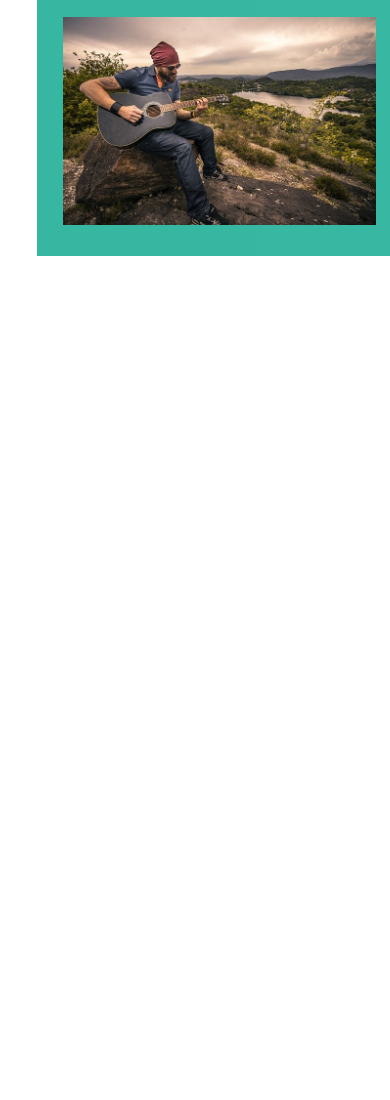
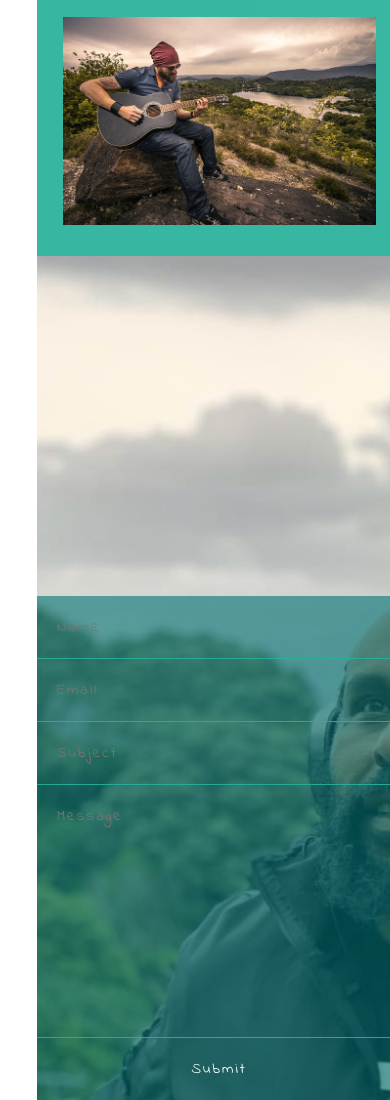
Before and after one commit to haluskua/flex-box-portfolio, a plain HTML site: page index.html in a window 390 px wide. Shown: the part 7169-8269 px from the top of the page. Before the commit the page ends 7425 px from the top, so only its background shows below. Drawn offline with Linux system fonts and the light colour scheme; files whose address does not match are found by name.

Commit message:
added 460px media query

```diff
--- a/index.html
+++ b/index.html
@@ -300,6 +300,17 @@
           </div>
         </div>
       </section>
+
+      <!--*-*-*-*-*-*-*-*-*-*-*-*-*-*-* Contact Section *-*-*-*-*-*-*-*-*-*-*-*-*-*-*-->
+      <section id="contact">
+        <form class="contact__form">
+          <input type="text" placeholder="Name" />
+          <input type="email" placeholder="Email" />
+          <input type="text" placeholder="Subject" />
+          <textarea name="message" placeholder="Message"></textarea>
+          <input type="submit" value="Submit" />
+        </form>
+      </section>
     </main>
     <script src="app.js"></script>
   </body>
--- a/style.css
+++ b/style.css
@@ -672,6 +672,45 @@ section#testimonials {
   filter: grayscale(50%);
 }
 
+/*-*-*-*-**-*-*-*-**-*-*-*-**-*-*-*-* Contact Section *-*-*-*-**-*-*-*-**-*-*-*-**-*-*-*-*/
+section#contact {
+  height: 100vh;
+  background-image: url("img/profile.jpg");
+  background-position: center;
+  display: flex;
+  justify-content: flex-end;
+  align-items: flex-end;
+}
+
+.contact__form {
+  flex-basis: 40rem;
+
+  display: flex;
+  flex-direction: column;
+  background-color: var(--tertiary-color-m);
+}
+
+.contact__form input,
+.contact__form textarea {
+  color: white;
+  font-family: "Indie Flower", cursive;
+  font-size: 1.5rem;
+  letter-spacing: 0.2rem;
+  padding: 2rem;
+  background: transparent;
+  border: none;
+  border-bottom: var(--secondary-color) solid 0.1rem;
+}
+
+.contact__form textarea {
+  height: 30vh;
+}
+
+input[type="submit"] {
+  border: none;
+  cursor: pointer;
+}
+
 /*-*-*-*-**-*-*-*-**-*-*-*-**-*-*-*-* (max-width:1510px) Mark *-*-*-*-**-*-*-*-**-*-*-*-**-*-*-*-*/
 @media screen and (min-width: 1510px) {
   body {
@@ -802,13 +841,31 @@ section#testimonials {
     background-position: 80%;
     transition: transform 0.45s cubic-bezier(0.645, 0.045, 0.355, 1);
   }
+}
 
+/*-*-*-*-**-*-*-*-**-*-*-*-**-*-*-*-* (max-width:460px) Mark *-*-*-*-**-*-*-*-**-*-*-*-**-*-*-*-*/
+
+@media screen and (max-width: 460px) {
+  /*-*-*-*-**-*-*-*-**-*-*-*-**-*-*-*-* Testimonials Section *-*-*-*-**-*-*-*-**-*-*-*-**-*-*-*-*/
   .testimonials__card--content {
+    top: 0;
+    height: 100%;
     width: 100%;
+    /* transform: scaleY(0); */
+    transform-origin: bottom;
+
+    display: flex;
+    flex-direction: column;
+    justify-content: flex-end;
   }
 
   .testimonials__card:hover .testimonials__card--content,
   .testimonials__card:active .testimonials__card--content {
-    top: 53%;
+    transform-origin: top;
+  }
+
+  /*-*-*-*-**-*-*-*-**-*-*-*-**-*-*-*-* Contact Section *-*-*-*-**-*-*-*-**-*-*-*-**-*-*-*-*/
+  section#contact {
+    background-position: 15% 5%;
   }
 }
```
